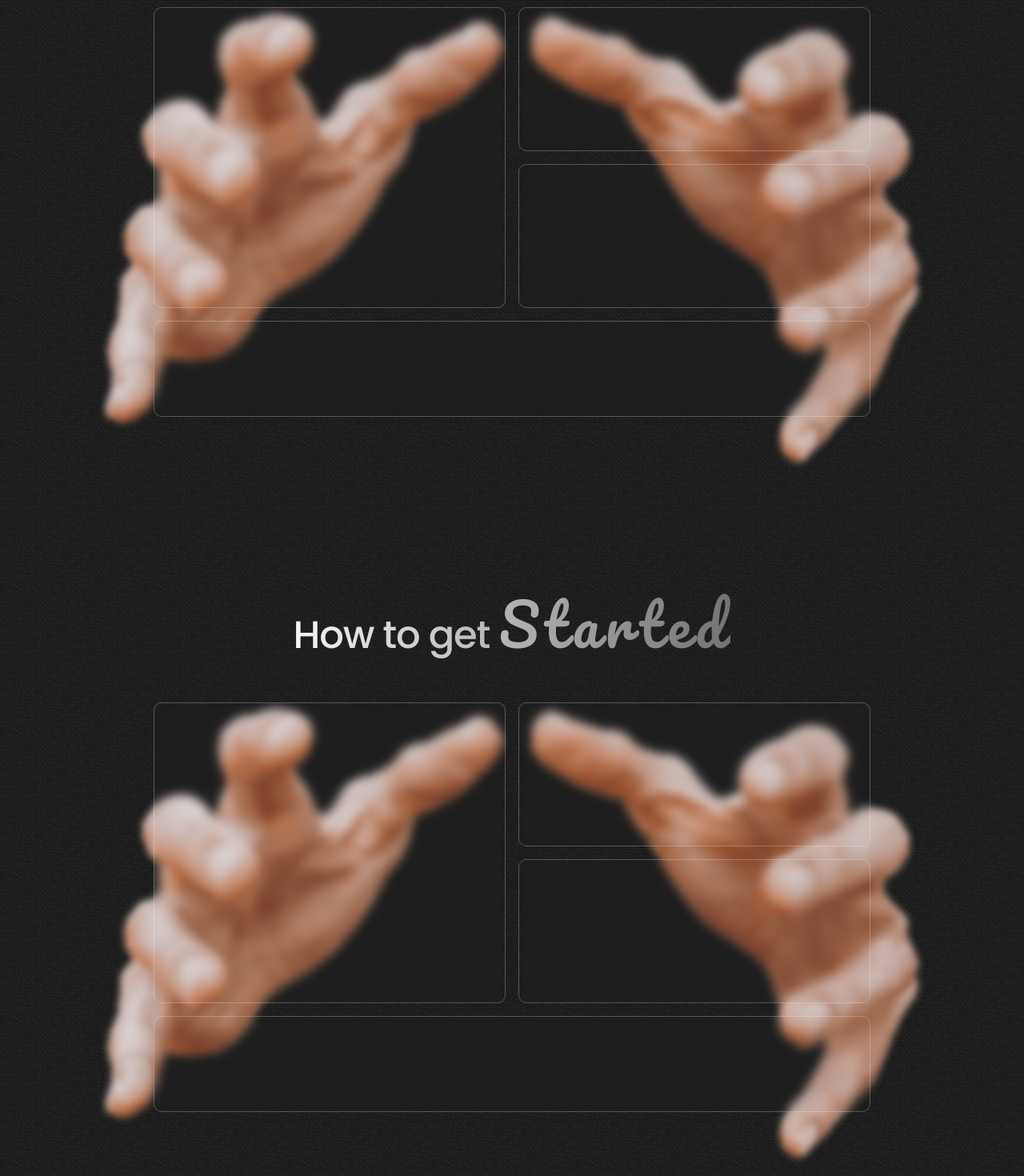
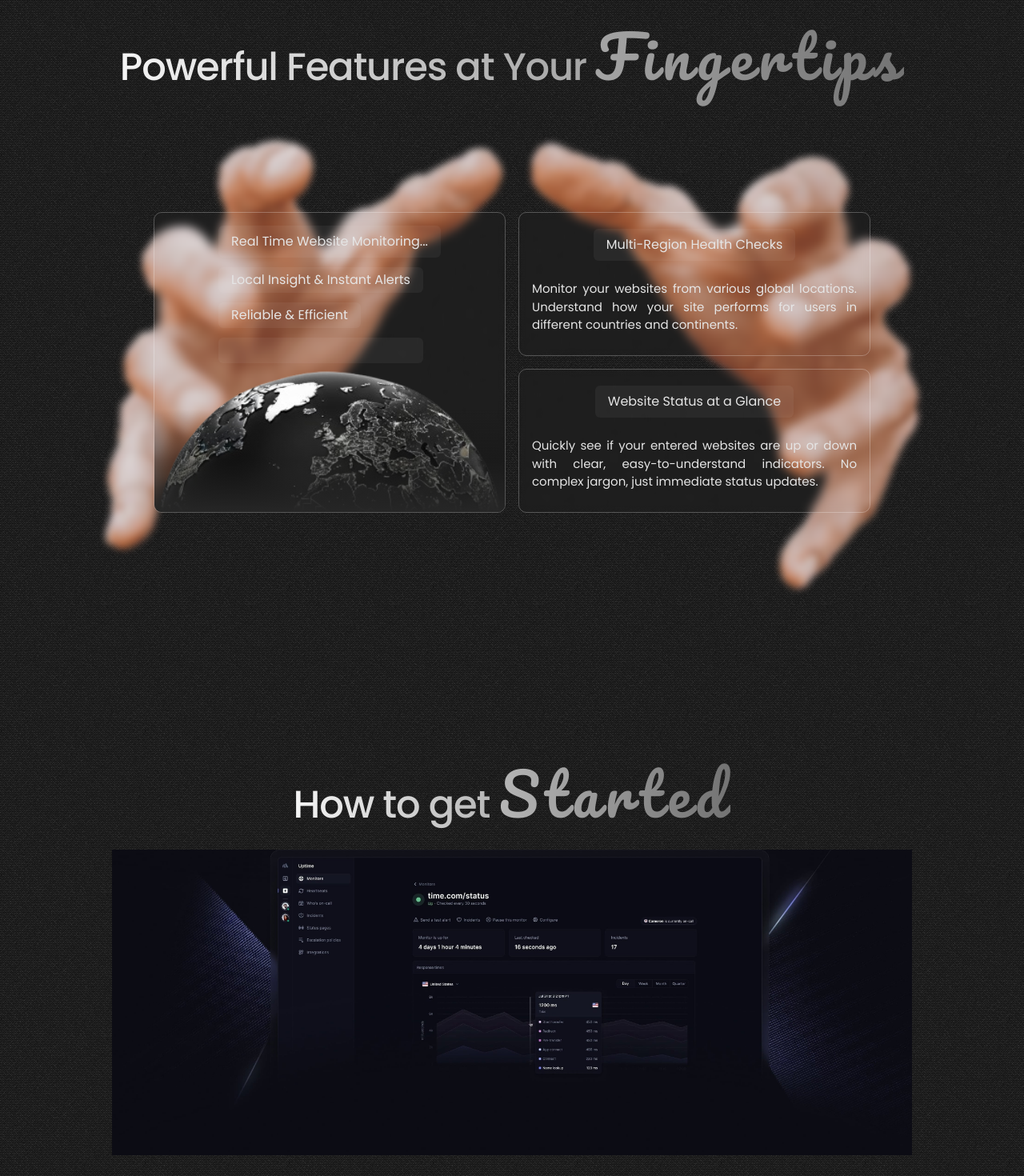
Before and after one commit to SAHILSHANGLOO35/PulseCheck, a Next.js app in the folder apps/frontend/: page / in a window 1280 px wide. Shown: the part 1060-2530 px from the top of the page at 80% size. Built offline with nearby package versions, Linux system fonts and the light colour scheme.

Commit message:
Added more FE changes

```diff
--- a/apps/frontend/app/globals.css
+++ b/apps/frontend/app/globals.css
@@ -1,5 +1,26 @@
 @import "tailwindcss";
 @import "tw-animate-css";
+
+html::-webkit-scrollbar {
+  display: none;
+}
+
+/* Hide scrollbar for IE, Edge and Firefox */
+html {
+  -ms-overflow-style: none; /* IE and Edge */
+  scrollbar-width: none; /* Firefox */
+  overflow-y: scroll; /* Ensures scrollbar area is still there but content doesn't affect it */
+}
+
+/* Fallback for cases where html scroll is not enough, or if a specific body overflow is present */
+body::-webkit-scrollbar {
+  display: none;
+}
+
+body {
+  -ms-overflow-style: none; /* IE and Edge */
+  scrollbar-width: none; /* Firefox */
+}
 
 
 @custom-variant dark (&:is(.dark *));
@@ -86,6 +107,7 @@
   --sidebar-accent-foreground: oklch(0.205 0 0);
   --sidebar-border: oklch(0.922 0 0);
   --sidebar-ring: oklch(0.708 0 0);
+  overflow-y: scroll;
 }
 
 .dark {
--- a/apps/frontend/app/page.tsx
+++ b/apps/frontend/app/page.tsx
@@ -5,7 +5,8 @@ import pulseIcon from "../public/PulseIcon.png";
 import Image from "next/image";
 import { motion } from "motion/react";
 import { LayoutDashboard, User } from "lucide-react";
-import { useState } from "react";
+import { useRef, useState } from "react";
+import WorldMap from "@/components/ui/world-map";
 
 export default function Home() {
   const navItems = [
@@ -16,24 +17,29 @@ export default function Home() {
   ];
 
   const [hovered, setHovered] = useState<number | null>(null);
+  const scrollRef = useRef(null);
 
   return (
     <div
-      className="relative overflow-hidden bg-neutral-900 font-poppins "
+      className="relative overflow-hidden bg-neutral-900 font-poppins"
       style={{
         backgroundImage: 'url("/binding-dark-texture.png")',
       }}
     >
-      <div className="relative h-screen w-screen">
+      <div className="relative flex flex-col w-full overflow-x-hidden">
+        <section className="relative h-screen w-screen mb-32">
           <div>
-          <Particles color="#ffffff" vx={0} vy={0} size={0.2} quantity={250} />
+            <Particles
+              color="#ffffff"
+              vx={0}
+              vy={0}
+              size={0.2}
+              quantity={250}
+            />
           </div>
-
           <div className="absolute inset-0 flex items-center justify-center mask-b-from-85%">
             <div className="relative w-[500px] h-[500px] flex items-center justify-center">
-            <div>
-              {/* <Globe className="z-10" /> */}
-            </div>
+              <div>{/* <Globe className="z-10" /> */}</div>
 
               {/* Orbital Ring 1 - Closest orbit */}
               <div className="absolute flex items-center justify-center">
@@ -160,33 +166,40 @@ export default function Home() {
               </div>
             </div>
           </div>
-
           {/* Navbar */}
           <div className="absolute top-4 flex items-center justify-between w-full z-50">
             {/* Left Logo */}
             <div className="text-white text-2xl font-semibold flex items-center justify-center gap-x-3 ml-28">
               <div>
-              <Image src={pulseIcon} alt="Pulse Icon" width={30} height={30} />
+                <Image
+                  src={pulseIcon}
+                  alt="Pulse Icon"
+                  width={30}
+                  height={30}
+                />
               </div>
-            <div className="bg-clip-text bg-gradient-to-r from-pink-200 via-rose-300 to-red-400 text-transparent font-medium">PulseCheck</div>
+              <div className="bg-clip-text bg-gradient-to-r from-pink-200 via-rose-300 to-red-400 text-transparent font-medium">
+                PulseCheck
+              </div>
             </div>
 
-          <motion.div className="fixed left-1/2 transform -translate-x-1/2"
+            <motion.div
+              className="fixed left-1/2 transform -translate-x-1/2"
               initial={{
                 y: -80,
-              opacity: 0
+                opacity: 0,
               }}
               animate={{
                 y: 0,
-              opacity: 1
+                opacity: 1,
               }}
               transition={{
                 duration: 0.3,
                 type: "spring",
-              mass: 0.5
+                mass: 0.5,
               }}
             >
-            <div className="max-w-xl h-10 rounded-3xl flex mx-auto  border border-white/15 backdrop-blur-3xl bg-white/5 text-white box-shadow-rgba(0, 0, 0, 0.2) 0px 60px 40px -7px">
+              <div className="max-w-xl h-10 rounded-3xl flex mx-auto border border-white/15 backdrop-blur-3xl bg-white/5 text-white">
                 {navItems.map((item, index) => (
                   <motion.div
                     className="relative flex flex-col items-center justify-center cursor-pointer px-8 py-1"
@@ -221,10 +234,9 @@ export default function Home() {
               <div>Create Account</div>
             </div>
           </div>
-
           <div className="absolute top-48 ml-28 mr-28 flex items-center">
             <div className="flex flex-col max-w-[550px] gap-6">
-            <span className="text-7xl font-semibold bg-clip-text bg-linear-to-r from-orange-200 via-red-300 to-pink-400 text-transparent tracking-tight">
+              <span className="text-7xl font-semibold bg-clip-text bg-gradient-to-r from-orange-200 via-red-300 to-pink-400 text-transparent tracking-tight">
                 Your Website's <span>Health,</span> <span>Under</span> Watch.
               </span>
               <span className="text-neutral-300">
@@ -249,23 +261,23 @@ export default function Home() {
             <div className="flex ml-24 translate-y-[270%]">
               <div className="text-white max-w-[640px] tracking-wide">
                 <div className="mr-1">
-                Your website deserves 24/7 attention—and that's exactly what we
-                provide.
+                  Your website deserves 24/7 attention—and that's exactly what
+                  we provide.
                 </div>
                 <div className="mr-1 mt-1">
                   Just enter your site, and we'll track its status around the
                   clock. <span className="text-neutral-400">If</span>
                 </div>
                 <div className="text-neutral-400 mt-1">
-                anything breaks, we'll let you know instantly—so you can fix it
-                fast.
+                  anything breaks, we'll let you know instantly—so you can fix
+                  it fast.
                 </div>
               </div>
             </div>
           </div>
-      </div>
+        </section>
 
-      <div className="flex items-center py-32 px-28 relative z-20">
+        <section className="h-screen flex items-center mt-32 pt-32 pb-32 px-28 relative z-20">
           <div className="max-w-6xl mx-auto flex flex-col items-center justify-center">
             <h2 className="text-5xl font-medium bg-clip-text bg-gradient-to-r from-neutral-100 to-neutral-500 text-transparent tracking-tight pt-2 pb-8">
               Powerful Features at Your{" "}
@@ -283,33 +295,136 @@ export default function Home() {
                   className="filter blur-xs"
                 />
               </div>
-            <div className="absolute grid grid-cols-4 auto-rows-[180px] gap-4 min-w-4xl">
-              {/* Real Time Monitoring Card */}
-              <div className="col-span-2 row-span-2 bg-transparent border border-white/25 rounded-lg backdrop:filter backdrop-blur-xs flex flex-col items-center">
-                <div className="bg-transparent flex items-center justify-center p-4"></div>
-                <div className="flex flex-col p-2 px-4 absolute items-center justify-center mt-28 gap-4"></div>
+              <div
+                className="absolute grid grid-cols-4 auto-rows-[180px] gap-4 min-w-4xl"
+                ref={scrollRef}
+              >
+                {/* 1st Card */}
+                <motion.div
+                  className="col-span-2 row-span-2 bg-transparent border border-white/25 rounded-lg backdrop-filter backdrop-blur-xs flex flex-col items-center overflow-hidden"
+                  initial={{
+                    x: -100,
+                    opacity: 0,
+                  }}
+                  whileInView={{
+                    opacity: 1,
+                    x: 0,
+                  }}
+                  transition={{
+                    type: "tween",
+                    duration: 0.5,
+                    opacity: { ease: "linear" },
+                  }}
+                  viewport={{ root: scrollRef, amount: 0.5, once: true }}
+                >
+                  <div className="flex flex-col items-start">
+                    <div className="bg-white/5 h-10 px-4 rounded-sm mt-4 flex items-center justify-center backdrop-filter backdrop-blur-lg">
+                      <div className="text-neutral-200">
+                        Real Time Website Monitoring...
                       </div>
+                    </div>
+                    <div className="bg-white/5 h-8 px-4 rounded-sm mt-3 flex items-center justify-center backdrop-filter backdrop-blur-lg">
+                      <div className="text-neutral-200">
+                        Local Insight & Instant Alerts
+                      </div>
+                    </div>
+                    <div className="bg-white/5 h-8 px-4 rounded-sm mt-3 flex items-center justify-center backdrop-filter backdrop-blur-lg">
+                      <div className="text-neutral-200">
+                        Reliable & Efficient
+                      </div>
+                    </div>
+                    <div className="bg-white/5 h-8 w-64 px-4 rounded-sm mt-3 flex items-center justify-center backdrop-filter backdrop-blur-lg">
+                      <div className="text-neutral-200"></div>
+                    </div>
+                  </div>
+                  <div
+                    className="w-full absolute top-28 overflow-hidden"
+                    style={{ width: "600px" }}
+                  >
+                    <Image
+                      src="/worldmap.png"
+                      height={800}
+                      width={800}
+                      alt="World Map"
+                    />
+                  </div>
+                  <div className="absolute bottom-0 left-0 right-0 h-32 bg-gradient-to-t from-neutral-800 via-neutral-900/50 to-transparent pointer-events-none"></div>
+                </motion.div>
 
-              {/* Instant Alerts Card */}
-              <div className="col-span-2 row-span-1 bg-transparent border border-white/25 rounded-lg backdrop:filter backdrop-blur-xs flex flex-col items-center">
-                <div className="flex flex-col p-2 px-4 absolute items-center justify-center mt-28 gap-4"></div>
+                {/* 2nd card */}
+                <motion.div
+                  className="col-span-2 row-span-1 bg-transparent border border-white/25 rounded-lg backdrop-filter backdrop-blur-xs flex flex-col items-center"
+                  initial={{
+                    y: -100,
+                    opacity: 0,
+                  }}
+                  whileInView={{
+                    opacity: 1,
+                    y: 0,
+                  }}
+                  transition={{
+                    type: "tween",
+                    duration: 0.5,
+                    opacity: { ease: "linear" },
+                  }}
+                  viewport={{ root: scrollRef, amount: 0.5, once: true }}
+                >
+                  <div className="flex flex-col p-2 px-4 absolute items-center justify-center gap-4">
+                    <div className="bg-white/5 h-10 px-4 rounded-sm mt-3 flex items-center justify-center backdrop-filter backdrop-blur-lg">
+                      <div className="text-neutral-200">
+                        Multi-Region Health Checks
                       </div>
-
-              {/* Multi-Location Monitoring Card */}
-              <div className="col-span-2 row-span-1 bg-transparent border border-white/25 rounded-lg backdrop:filter backdrop-blur-xs flex flex-col items-center">
-                <div className="bg-transparent flex items-center justify-center p-4"></div>
                     </div>
-
-              {/* 4th Grid */}
-              <div className="col-span-4 h-[120px] bg-transparent border border-white/25 rounded-lg backdrop:filter backdrop-blur-xs flex flex-col items-center">
-                <div className="bg-transparent flex items-center justify-center p-4"></div>
+                    <div className="mt-2 flex items-center justify-center backdrop-filter backdrop-blur-lg text-justify">
+                      <div className="text-neutral-200 text-[15px]">
+                        Monitor your websites from various global locations.
+                        Understand how your site performs for users in different
+                        countries and continents.
                       </div>
                     </div>
                   </div>
+                </motion.div>
+
+                {/* 3rd Card */}
+                <motion.div
+                  className="col-span-2 row-span-1 bg-transparent border border-white/25 rounded-lg backdrop-filter backdrop-blur-xs flex flex-col items-center"
+                  initial={{
+                    y: 100,
+                    opacity: 0,
+                  }}
+                  whileInView={{
+                    opacity: 1,
+                    y: 0,
+                  }}
+                  transition={{
+                    type: "tween",
+                    duration: 0.5,
+                    opacity: { ease: "linear" },
+                  }}
+                  viewport={{ root: scrollRef, amount: 0.5, once: true }}
+                >
+                  <div className="flex flex-col p-2 px-4 absolute items-center justify-center gap-4">
+                    <div className="bg-white/5 h-10 px-4 rounded-sm mt-3 flex items-center justify-center backdrop-filter backdrop-blur-lg">
+                      <div className="text-neutral-200">
+                        Website Status at a Glance
                       </div>
                     </div>
+                    <div className="mt-2 flex items-center justify-center backdrop-filter backdrop-blur-lg text-justify">
+                      <div className="text-neutral-200 text-[15px]">
+                        Quickly see if your entered websites are up or down with
+                        clear, easy-to-understand indicators. No complex jargon,
+                        just immediate status updates.
+                      </div>
+                    </div>
+                  </div>
+                </motion.div>
+              </div>
+            </div>
+          </div>
+        </section>
 
-      <div className="flex items-center justify-center pb-32 px-28 relative">
+        <section className="h-screen flex items-center pt-32 pb-32 px-28 relative">
+          {/* Maintained py-32 for consistency */}
           <div className="max-w-6xl mx-auto flex flex-col items-center justify-center">
             <h2 className="text-5xl font-medium bg-clip-text bg-gradient-to-r from-neutral-100 to-neutral-500 text-transparent tracking-tight pt-2 pb-8">
               How to get{" "}
@@ -317,40 +432,20 @@ export default function Home() {
                 Started
               </span>
             </h2>
-          <div className="flex items-center justify-center">
-            <div>
+            <div className="flex items-center justify-end">
+              <div className="w-[1000px] h-auto flex">
                 <Image
-                src="/handImage.png"
+                  src="/Betterstack.jpg"
                   alt="Hand Image"
-                width={1200}
-                height={1200}
-                className="filter blur-xs"
+                  width={1000}
+                  height={1000}
+                  className="object-fit"
                 />
               </div>
-            <div className="absolute grid grid-cols-4 auto-rows-[180px] gap-4 min-w-4xl">
-              {/* Real Time Monitoring Card */}
-              <div className="col-span-2 row-span-2 bg-transparent border border-white/25 rounded-lg backdrop:filter backdrop-blur-xs flex flex-col items-center">
-                <div className="bg-transparent flex items-center justify-center p-4"></div>
-                <div className="flex flex-col p-2 px-4 absolute items-center justify-center mt-28 gap-4"></div>
-              </div>
-
-              {/* Instant Alerts Card */}
-              <div className="col-span-2 row-span-1 bg-transparent border border-white/25 rounded-lg backdrop:filter backdrop-blur-xs flex flex-col items-center">
-                <div className="flex flex-col p-2 px-4 absolute items-center justify-center mt-28 gap-4"></div>
-              </div>
-
-              {/* Multi-Location Monitoring Card */}
-              <div className="col-span-2 row-span-1 bg-transparent border border-white/25 rounded-lg backdrop:filter backdrop-blur-xs flex flex-col items-center">
-                <div className="bg-transparent flex items-center justify-center p-4"></div>
-              </div>
-
-              {/* 4th Grid */}
-              <div className="col-span-4 h-[120px] bg-transparent border border-white/25 rounded-lg backdrop:filter backdrop-blur-xs flex flex-col items-center">
-                <div className="bg-transparent flex items-center justify-center p-4"></div>
+              <div className="absolute min-w-4xl"></div>
             </div>
           </div>
-          </div>
-        </div>
+        </section>
       </div>
     </div>
   );
--- a/apps/frontend/package.json
+++ b/apps/frontend/package.json
@@ -19,10 +19,12 @@
     "class-variance-authority": "^0.7.1",
     "clsx": "^2.1.1",
     "cobe": "^0.6.4",
+    "dotted-map": "^2.2.3",
     "framer-motion": "^12.23.6",
     "lucide-react": "^0.525.0",
-    "motion": "^12.23.3",
+    "motion": "^12.23.6",
     "next": "15.3.5",
+    "next-themes": "^0.4.6",
     "react": "^19.0.0",
     "react-dom": "^19.0.0",
     "tailwind-merge": "^3.3.1"
```
Also changed, not shown: apps/frontend/components/ui/world-map.tsx (added, +127 -0 lines), apps/frontend/public/Betterstack.jpg (added), apps/frontend/public/worldmap.png (added). Lines whose indentation alone changed are shown as unchanged.
